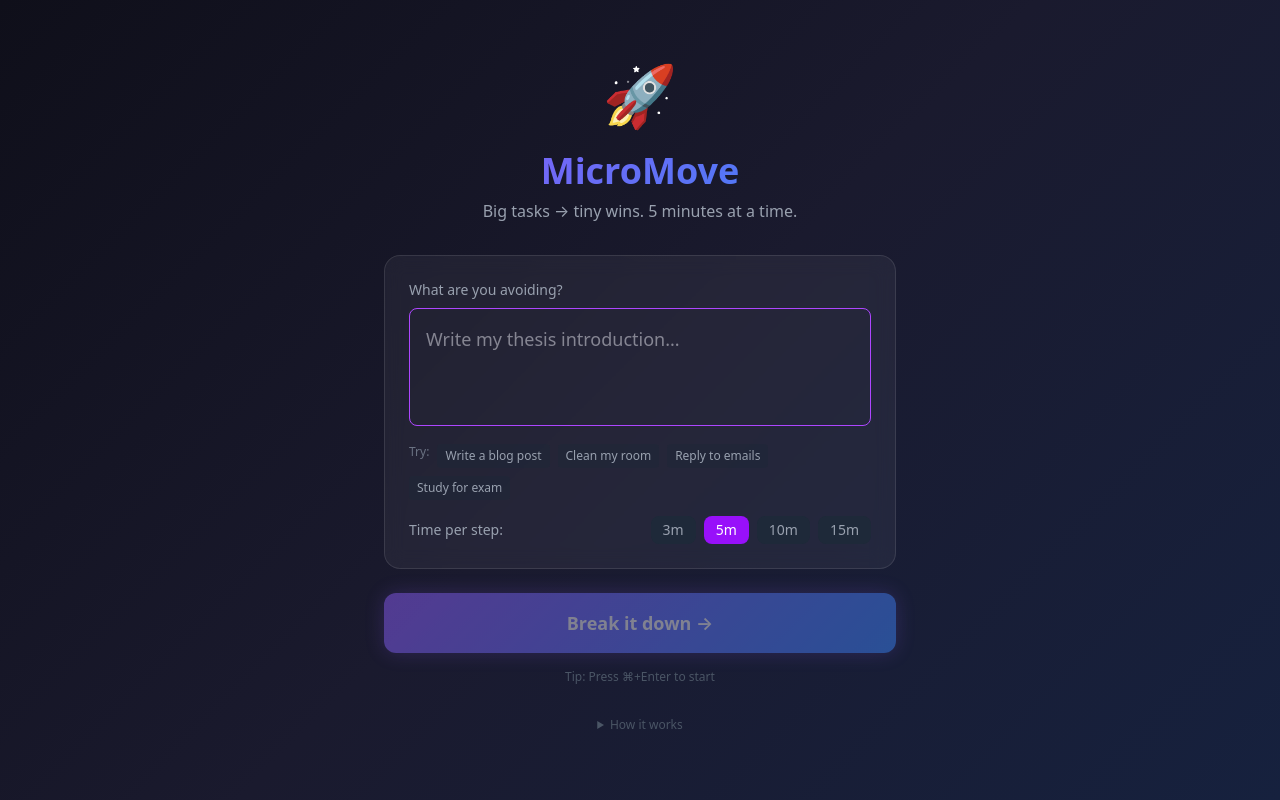
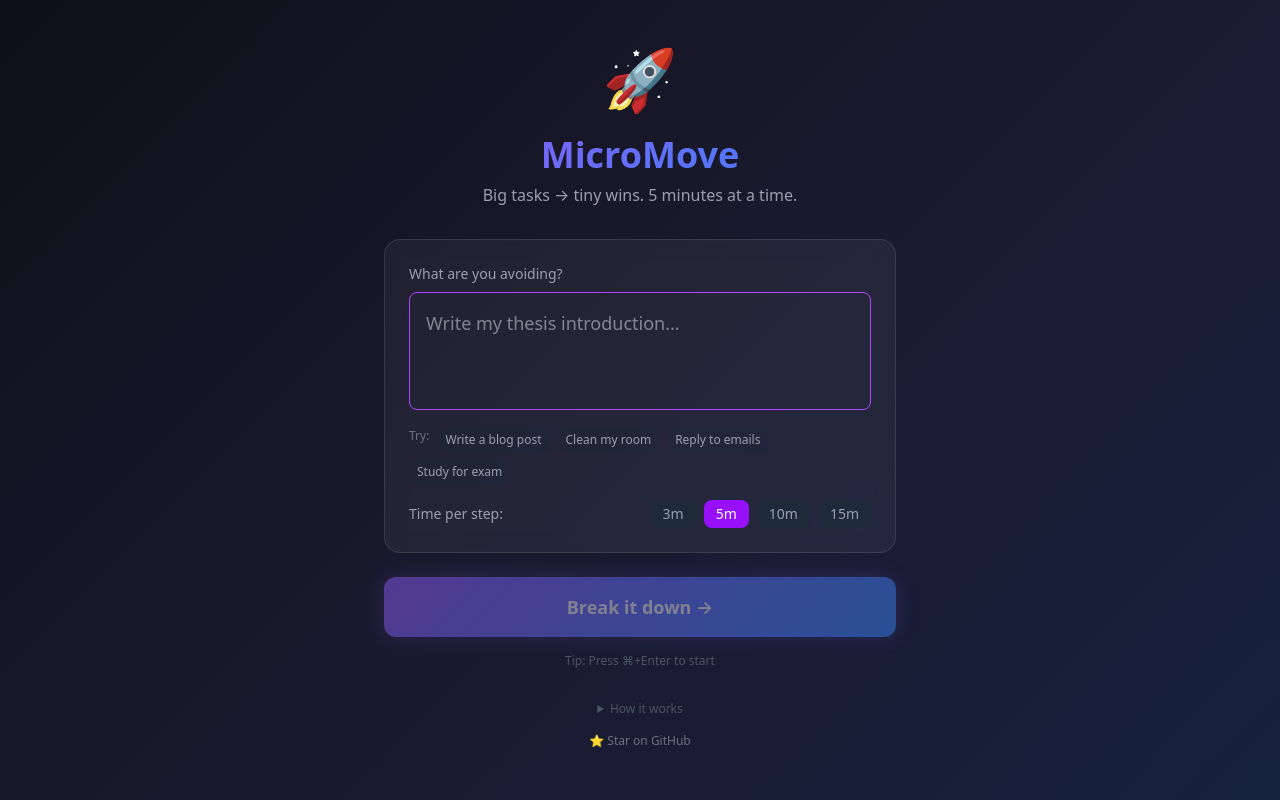
Before and after one commit to MBilalShafi/micromove, a Next.js app: page / in a window 1280 px wide. Built offline with nearby package versions, Linux system fonts and the light colour scheme.

Commit message:
Add GitHub star link

```diff
--- a/src/app/page.tsx
+++ b/src/app/page.tsx
@@ -485,6 +485,15 @@ export default function Home() {
                   <p>5️⃣ <span className="text-gray-400">Build momentum, crush procrastination</span></p>
                 </div>
               </details>
+
+              <a
+                href="https://github.com/MBilalShafi/micromove"
+                target="_blank"
+                rel="noopener noreferrer"
+                className="mt-4 inline-block text-gray-500 hover:text-gray-300 transition-colors"
+              >
+                ⭐ Star on GitHub
+              </a>
             </div>
           </motion.div>
         )}
```
Also changed, not shown: 1 other file (tests, documents, lock files or other folders).
